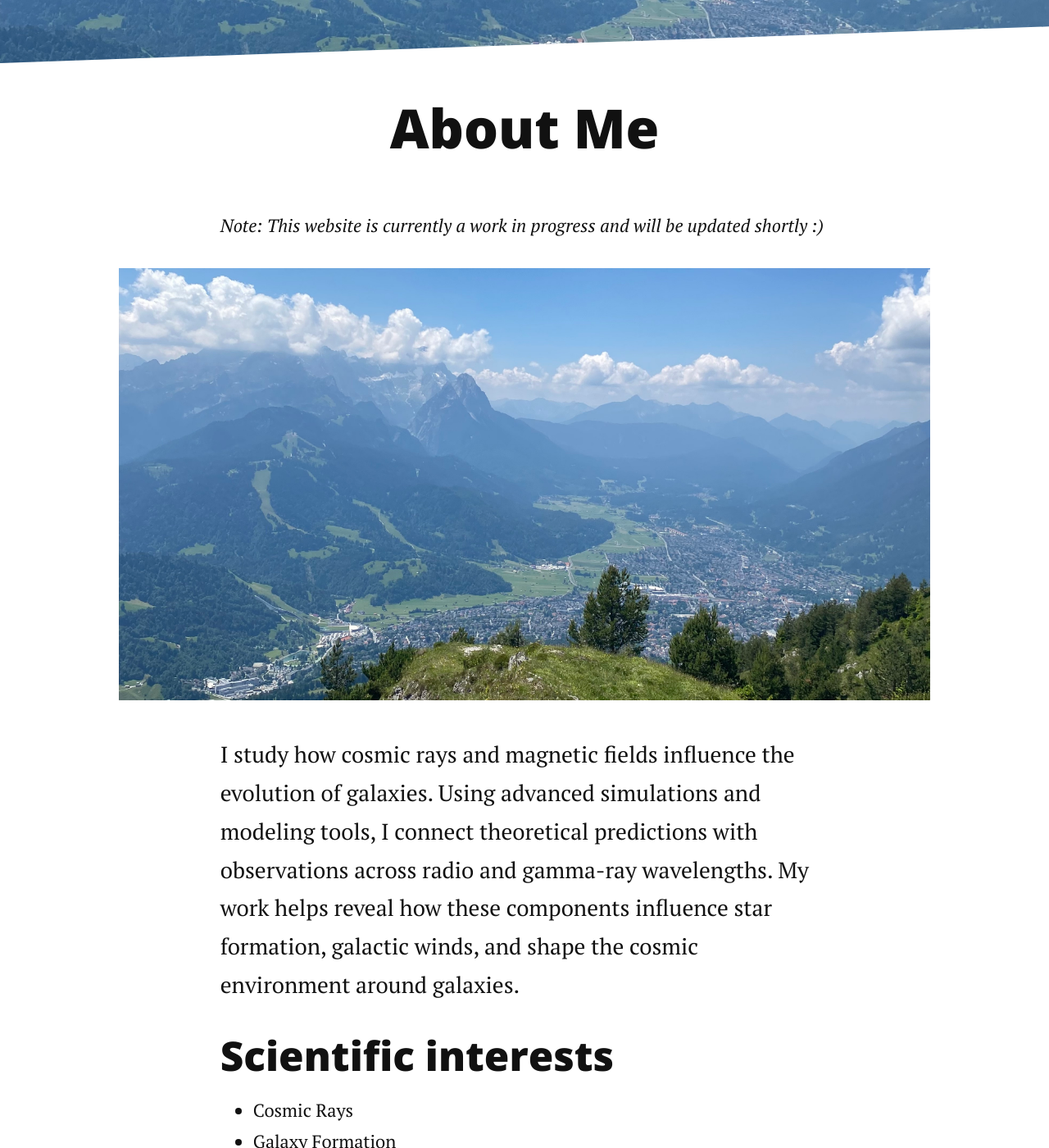
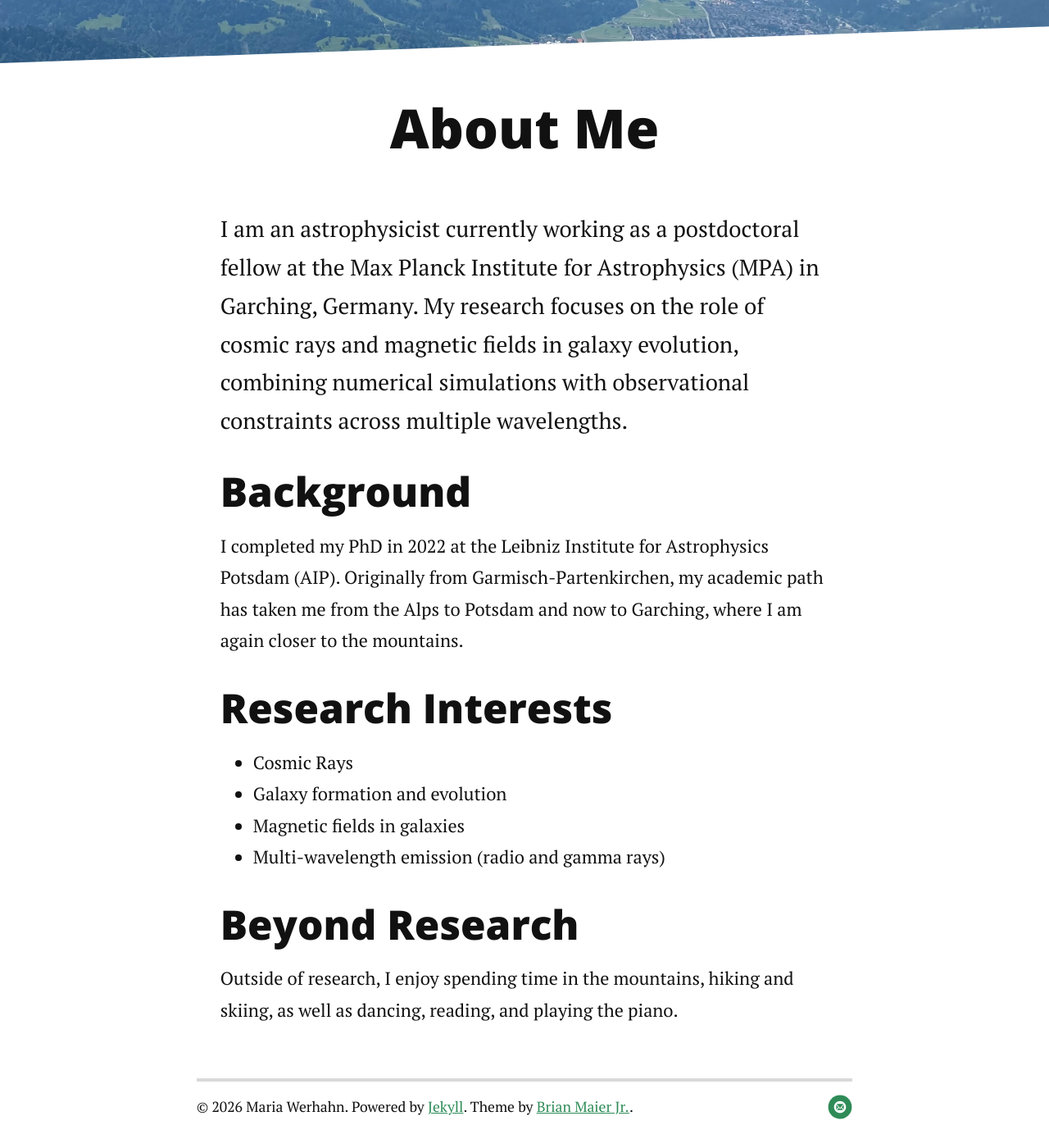
Before and after one commit to mariawerhahn/mariawerhahn.github.io, a Jekyll site: the page built from docs/about.md, in a window 1280 px wide and 1400 px high, scrolled down 241 px. Shown: the whole window at 82% size. Built offline with Jekyll 4.4.1, drawn with Linux system fonts in a browser that asks for light colours; nearby versions of some CDN libraries; some of the changed text lies outside the part shown.

Commit message:
Update about page and contact

```diff
--- a/docs/about.md
+++ b/docs/about.md
@@ -1,21 +1,30 @@
 ---
 layout: default
-title: About Long Haul
+title: About
 ---
 
 <div class="post">
-	<h1 class="pageTitle">About Me</h1>
-    <p><em>Note: This website is currently a work in progress and will be updated shortly :)</em></p>
-	<img src="{{ '/assets/img/mountains_gap.jpeg' | relative_url }}" alt="">
-	<p class="intro">I study how cosmic rays and magnetic fields influence the evolution of galaxies. Using advanced simulations and modeling tools, I connect theoretical predictions with observations across radio and gamma-ray wavelengths. My work helps reveal how these components influence star formation, galactic winds, and shape the cosmic environment around galaxies.</p>
-	<h2>Scientific interests</h2>
-	<ul>
-		<li>Cosmic Rays</li>
-  		<li>Galaxy Formation</li>
-  		<li>Radio and gamma-ray emission</li>
-  	</ul>
-  <h2>Personal Background</h2>
-  <p>I am originally from Garmisch-Partenkirchen, and I completed my PhD at the Leibniz Institute for Astrophysics Potsdam (AIP) in 2022. Currently, I am a postdoctoral fellow at the Max Planck Institute for Astrophysics (MPA) in Garching, Germany.</p>
+  <h1 class="pageTitle">About Me</h1>
 
-  <p>Outside of research, I enjoy hiking, skiing, dancing, reading and playing the piano.</p>
+  <p class="intro">
+    I am an astrophysicist currently working as a postdoctoral fellow at the Max Planck Institute for Astrophysics (MPA) in Garching, Germany. My research focuses on the role of cosmic rays and magnetic fields in galaxy evolution, combining numerical simulations with observational constraints across multiple wavelengths.
+  </p>
+
+  <h2>Background</h2>
+  <p>
+    I completed my PhD in 2022 at the Leibniz Institute for Astrophysics Potsdam (AIP). Originally from Garmisch-Partenkirchen, my academic path has taken me from the Alps to Potsdam and now to Garching, where I am again closer to the mountains.
+  </p>
+
+  <h2>Research Interests</h2>
+  <ul>
+    <li>Cosmic Rays</li>
+    <li>Galaxy formation and evolution</li>
+    <li>Magnetic fields in galaxies</li>
+    <li>Multi-wavelength emission (radio and gamma rays)</li>
+  </ul>
+
+  <h2>Beyond Research</h2>
+  <p>
+    Outside of research, I enjoy spending time in the mountains, hiking and skiing, as well as dancing, reading, and playing the piano.
+  </p>
 </div>
```
Also changed, not shown: docs/contact.md (+2 -2 lines).
